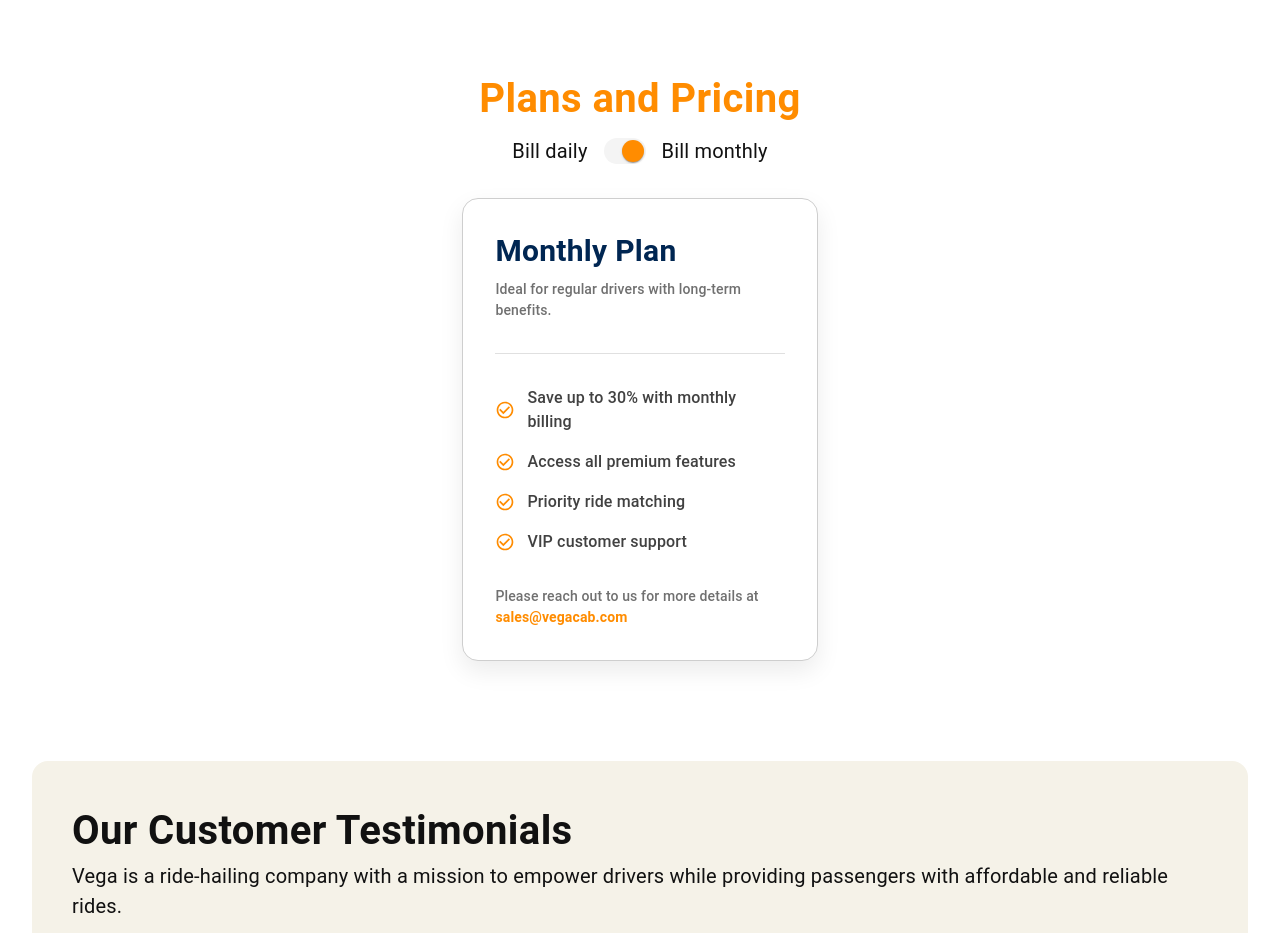
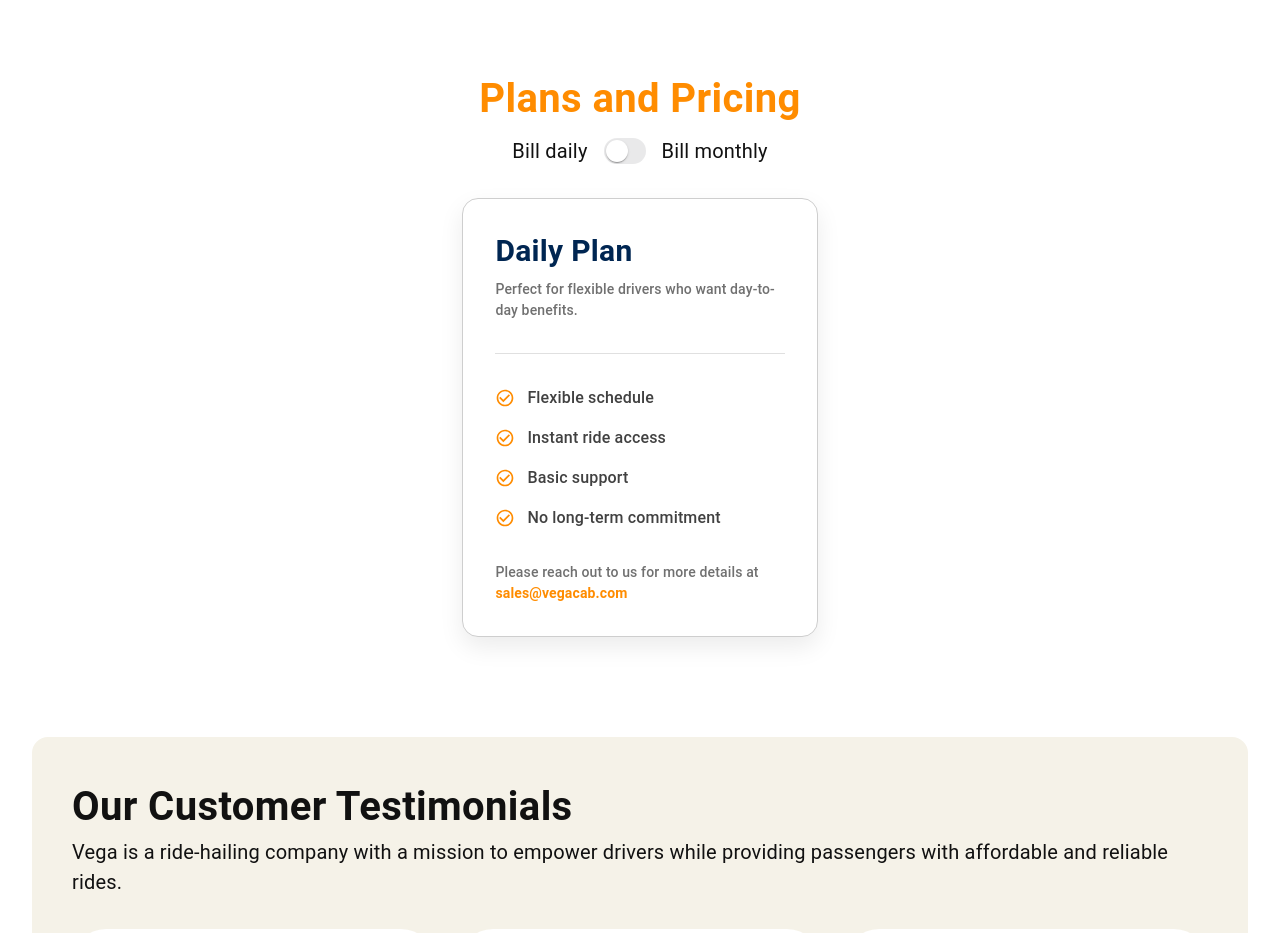
Before and after one commit to vedangp1998/vega-rideshare, a React (Vite) app: page / in a window 1280 px wide. Shown: the part 3660-4593 px from the top of the page. Built offline with nearby package versions, Linux system fonts and the light colour scheme.

Commit message:
fix-daily-toggle

```diff
--- a/src/component/Pricing.jsx
+++ b/src/component/Pricing.jsx
@@ -1,295 +1,3 @@
-// import React, { useState } from "react";
-// import { Box, Divider, Switch, Typography } from "@mui/material";
-// import { styled } from "@mui/material/styles";
-// import CheckIcon from "@mui/icons-material/Check";
-// import { AnimatePresence, motion } from "framer-motion";
-// import Button from "./ui/Button";
-
-// const plansMonthly = [
-//   {
-//     price: 29,
-//     title: "Starter Plan",
-//     description:
-//       "Start your journey with Vega! This plan is ideal for part-time drivers who want flexible earnings with essential features.",
-//     features: [
-//       "Access to ride requests",
-//       "Standard support",
-//       "Basic earning analytics",
-//     ],
-//   },
-//   {
-//     price: 49,
-//     title: " Pro Plan (Most Popular)",
-//     description:
-//       "Drive smarter and earn more! This plan is perfect for full-time drivers who need priority access and lower fees.",
-//     features: [
-//       "Everything in Starter Plan",
-//       "Priority ride matching",
-//       "Advanced earning insights",
-//     ],
-//   },
-//   {
-//     price: 99,
-//     title: "Premium Plan",
-//     description:
-//       "Maximize your earnings with the ultimate driver experience. Get exclusive perks and VIP support for stress-free driving.",
-//     features: [
-//       "Advanced earning insights",
-//       "VIP customer support",
-//       "Lower service fees & premium features",
-//     ],
-//   },
-// ];
-
-// const plansDaily = [
-//   {
-//     price: 5,
-//     title: "Daily Starter",
-//     description:
-//       "Get essential features to start earning quickly. Perfect for casual drivers.",
-//     features: ["Ride requests", "Basic support", "Earnings dashboard"],
-//   },
-//   {
-//     price: 9,
-//     title: "Daily Pro (Popular)",
-//     description:
-//       "Better features for serious drivers including faster support and analytics.",
-//     features: [
-//       "Everything in Starter",
-//       "Faster ride matching",
-//       "Daily performance insights",
-//     ],
-//   },
-//   {
-//     price: 15,
-//     title: "Daily Premium",
-//     description:
-//       "All the perks for top drivers. Enjoy lower fees, priority support and more.",
-//     features: ["Priority ride matching", "Lower fees", "Premium driver perks"],
-//   },
-// ];
-
-// const IOSSwitch = styled((props) => (
-//   <Switch focusVisibleClassName=".Mui-focusVisible" disableRipple {...props} />
-// ))(({ theme }) => ({
-//   width: 42,
-//   height: 26,
-//   padding: 0,
-//   "& .MuiSwitch-switchBase": {
-//     padding: 0,
-//     margin: 2,
-//     transitionDuration: "300ms",
-//     "&.Mui-checked": {
-//       transform: "translateX(16px)",
-//       color: "#FF8C00",
-//       "& + .MuiSwitch-track": {
-//         backgroundColor: "#F4F4F4",
-//         opacity: 1,
-//         border: 0,
-//       },
-//     },
-//   },
-//   "& .MuiSwitch-thumb": {
-//     boxSizing: "border-box",
-//     width: 22,
-//     height: 22,
-//   },
-//   "& .MuiSwitch-track": {
-//     borderRadius: 13,
-//     backgroundColor: "#E9E9EA",
-//     opacity: 1,
-//     transition: theme.transitions.create(["background-color"], {
-//       duration: 500,
-//     }),
-//   },
-// }));
-
-// const Pricing = () => {
-//   const [isMonthly, setIsMonthly] = useState(true);
-
-//   const plans = isMonthly ? plansMonthly : plansDaily;
-
-//   return (
-//     <Box
-//       sx={{
-//         width: "100%",
-//         display: "flex",
-//         flexDirection: "column",
-//         alignItems: "center",
-//         justifyContent: "space-between",
-//         height: "auto",
-//         gap: { xs: 3, sm: 4, md: 4 },
-//         marginY: { xs: "60px", sm: "80px", md: "120px" },
-//       }}
-//     >
-//       <Box textAlign="center">
-//         <Typography
-//           sx={{
-//             fontSize: { xs: "30px", sm: "36px", md: "40px" },
-//             fontWeight: 700,
-//             lineHeight: { xs: "4px", sm: "6px", md: "10px" },
-//           }}
-//         >
-//           <span style={{ color: "#FF8C00" }}>Plans and Pricing</span>
-//         </Typography>
-//       </Box>
-
-//       {/* Toggle Switch */}
-//       <Box
-//         sx={{
-//           display: "flex",
-//           alignItems: "center",
-//           gap: 2,
-//           flexWrap: "wrap",
-//           justifyContent: "center",
-//         }}
-//       >
-//         <Typography sx={{ fontSize: { xs: "16px", sm: "18px", md: "20px" } }}>
-//           Bill daily
-//         </Typography>
-//         <IOSSwitch
-//           checked={isMonthly}
-//           onChange={() => setIsMonthly((prev) => !prev)}
-//         />
-//         <Typography sx={{ fontSize: { xs: "16px", sm: "18px", md: "20px" } }}>
-//           Bill monthly
-//         </Typography>
-//       </Box>
-
-//       {/* Pricing Cards */}
-//       <AnimatePresence mode="wait">
-//         <motion.div
-//           key={isMonthly ? "monthly" : "daily"}
-//           initial={{ opacity: 0, y: 20 }}
-//           animate={{ opacity: 1, y: 0 }}
-//           exit={{ opacity: 0, y: -20 }}
-//           transition={{ duration: 0.5, ease: "easeInOut" }}
-//           style={{
-//             width: "100%",
-//             display: "flex",
-//             flexWrap: "wrap",
-//             alignItems: "center",
-//             justifyContent: "center",
-//             gap: "32px",
-//           }}
-//         >
-//           {plans.map((plan, index) => (
-//             <Box
-//               key={index}
-//               sx={{
-//                 borderRadius: "16px",
-//                 textAlign: "left",
-//                 height: "auto",
-//                 display: "flex",
-//                 flexDirection: "column",
-//                 gap: 4,
-//                 padding: 4,
-//                 width: { xs: "100%", sm: "80%", md: "30%" },
-//                 border:
-//                   index === 1 ? "none" : "1px solid rgba(206, 206, 206, 1)",
-//                 background: index === 1 ? "#FF8C00" : "#FFFFFF",
-//                 color: index === 1 ? "#FFFFFF" : "#000",
-//               }}
-//             >
-//               <Box sx={{ textAlign: "left", gap: 2 }}>
-//                 <Typography
-//                   sx={{
-//                     fontSize: { xs: "32px", sm: "36px", md: "40px" },
-//                     fontWeight: 600,
-//                     lineHeight: { xs: "38px", sm: "42px", md: "44px" },
-//                   }}
-//                 >
-//                   ${plan.price}{" "}
-//                   <span
-//                     style={{
-//                       fontSize: "20px",
-//                       fontWeight: 600,
-//                       color: index === 1 ? "#FFFFFF" : "rgba(17, 17, 17, 0.5)",
-//                     }}
-//                   >
-//                     /{isMonthly ? "month" : "day"}
-//                   </span>
-//                 </Typography>
-//                 <Typography sx={{ fontSize: "20px", fontWeight: 500 }}>
-//                   {plan.title}
-//                 </Typography>
-//                 <Typography
-//                   sx={{
-//                     fontSize: "14px",
-//                     fontWeight: 500,
-//                     color: index === 1 ? "#FFFFFF" : "rgba(17, 17, 17, 0.6)",
-//                   }}
-//                 >
-//                   {plan.description}
-//                 </Typography>
-//               </Box>
-
-//               <Divider sx={{ color: "#CECECE" }} />
-
-//               <Box sx={{ display: "flex", flexDirection: "column", gap: 0.5 }}>
-//                 {plan.features.map((feature, i) => (
-//                   <Box
-//                     key={i}
-//                     sx={{ display: "flex", alignItems: "center", mb: 1 }}
-//                   >
-//                     <Box
-//                       sx={{
-//                         display: "flex",
-//                         alignItems: "center",
-//                         justifyContent: "center",
-//                         borderRadius: "50%",
-//                         background: index === 1 ? "#FFFFFF" : "#FF8C00",
-//                         color: index === 1 ? "#FF8C00" : "#FFFFFF",
-//                         width: "20px",
-//                         height: "21px",
-//                         p: 1,
-//                         mr: 1.5,
-//                       }}
-//                     >
-//                       <CheckIcon
-//                         sx={{
-//                           fontSize: "14px",
-//                           color: index === 1 ? "#FF8C00" : "#FFFFFF",
-//                         }}
-//                       />
-//                     </Box>
-
-//                     <Typography
-//                       sx={{
-//                         fontSize: "16px",
-//                         fontWeight: 500,
-//                         color:
-//                           index === 1 ? "#FFFFFF" : "rgba(17, 17, 17, 0.6)",
-//                       }}
-//                     >
-//                       {feature}
-//                     </Typography>
-//                   </Box>
-//                 ))}
-//                 <Box>
-//                   <Button
-//                     variant="contained"
-//                     sx={{
-//                       width: "106px",
-//                       background: index === 1 ? "#FFFFFF" : "#002652",
-//                       color: index === 1 ? "#003366" : "#FFFFFF",
-//                       marginTop: 2,
-//                     }}
-//                   >
-//                     Choose
-//                   </Button>
-//                 </Box>
-//               </Box>
-//             </Box>
-//           ))}
-//         </motion.div>
-//       </AnimatePresence>
-//     </Box>
-//   );
-// };
-
-// export default Pricing;
-
 import React, { useState } from "react";
 import { Box, Divider, Switch, Typography } from "@mui/material";
 import { styled } from "@mui/material/styles";
@@ -333,7 +41,7 @@ const IOSSwitch = styled((props) => (
 }));
 
 const Pricing = () => {
-  const [isMonthly, setIsMonthly] = useState(true);
+  const [isMonthly, setIsMonthly] = useState(false); // Default to daily
   const { t } = useTranslation();
 
   const dailyPlan = {
```
